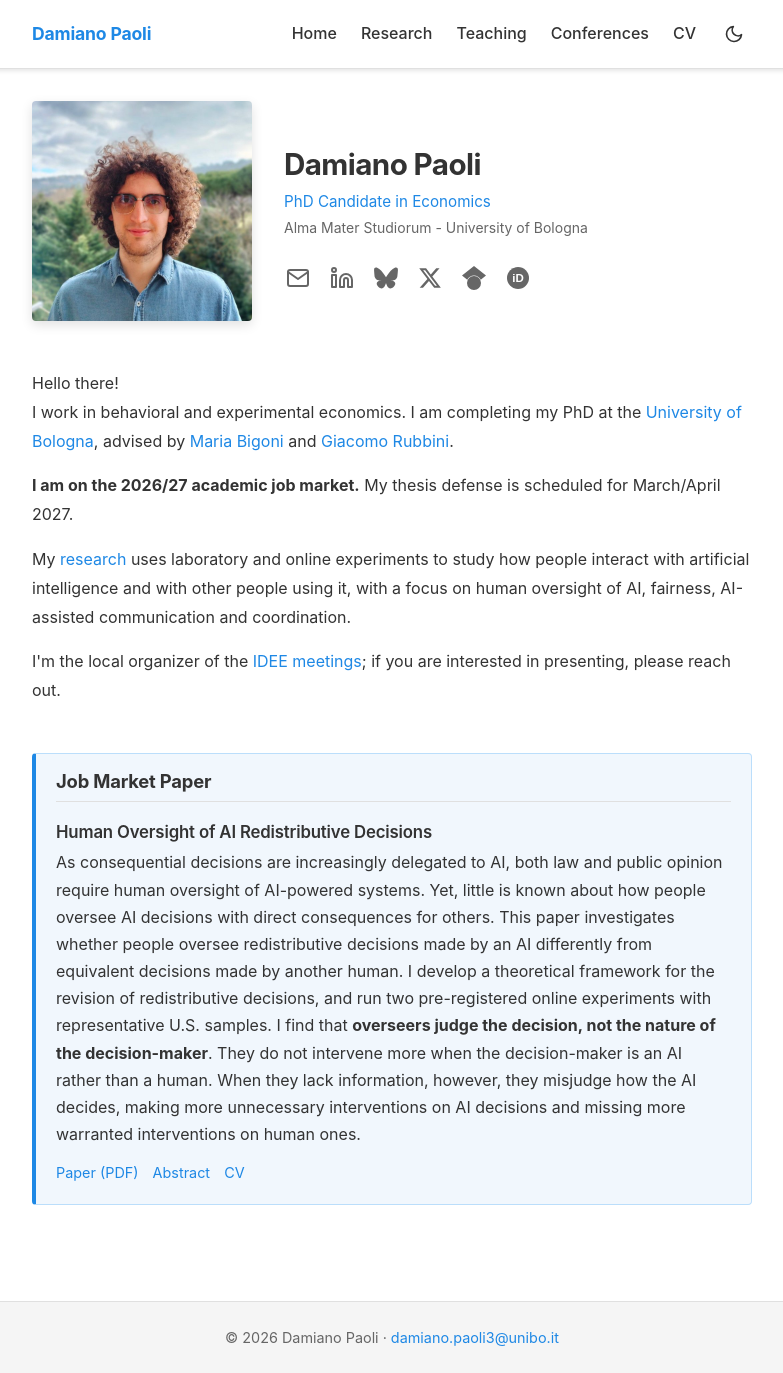
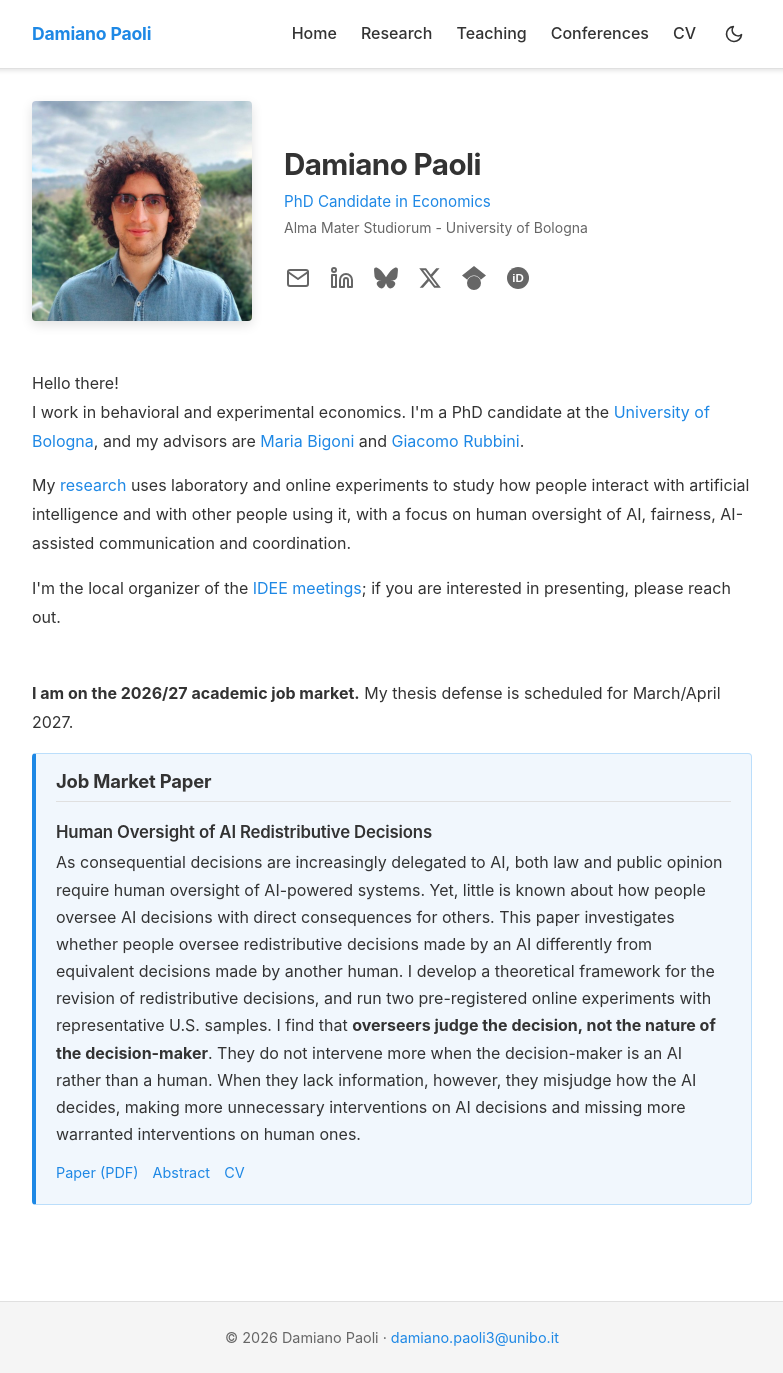
Before and after one commit to damianopaoli/damianopaoli.github.io, a Jekyll site: the page built from index.html, in a window 1280 px wide and 1373 px high. Shown: the whole window, without its empty margins (248-1031 px from the left). Built offline with Jekyll 4.4.1, drawn with Linux system fonts in a browser that asks for light colours.

Commit message:
home page order change

```diff
--- a/_config.yml
+++ b/_config.yml
@@ -4,10 +4,8 @@ position: PhD Candidate in Economics
 institution: Alma Mater Studiorum - University of Bologna
 bio: >-
   <p>Hello there!<br>
-  I work in behavioral and experimental economics. I am completing my PhD at the <a href="https://dse.unibo.it/en" target="_blank">University of Bologna</a>,
-  advised by <a href="https://www.unibo.it/sitoweb/maria.bigoni/en" target="_blank">Maria Bigoni</a> and <a href="https://www.giacomorubbini.com/" target="_blank">Giacomo Rubbini</a>.</p>
-
-  <p><strong>I am on the 2026/27 academic job market.</strong> My thesis defense is scheduled for March/April 2027.</p>
+  I work in behavioral and experimental economics. I'm a PhD candidate at the <a href="https://dse.unibo.it/en" target="_blank">University of Bologna</a>,
+  and my advisors are <a href="https://www.unibo.it/sitoweb/maria.bigoni/en" target="_blank">Maria Bigoni</a> and <a href="https://www.giacomorubbini.com/" target="_blank">Giacomo Rubbini</a>.</p>
 
   <p>My <a href="/research/">research</a> uses laboratory and online experiments to study how people interact with artificial intelligence and with other people using it, with a focus on human oversight of AI, fairness, AI-assisted communication and coordination.</p>
 
--- a/assets/css/main.css
+++ b/assets/css/main.css
@@ -482,6 +482,11 @@ img {
   margin-bottom: 0;
 }
 
+.job-market-intro {
+  line-height: 1.8;
+  margin-bottom: 1rem;
+}
+
 /* Job market paper box on the home page */
 .job-market {
   padding: 1rem 1.25rem;
--- a/index.html
+++ b/index.html
@@ -184,6 +184,12 @@ title: Home
     <div class="bio">{{ site.bio }}</div>
   </div>
 
+  <!-- Job market: once the market is over, delete from here to the end of the section below -->
+  <p class="job-market-intro">
+    <strong>I am on the 2026/27 academic job market.</strong> My thesis defense is scheduled
+    for March/April 2027.
+  </p>
+
   <section class="content-section job-market">
     <h2>Job Market Paper</h2>
     <h3 class="publication-title">Human Oversight of AI Redistributive Decisions</h3>
```
